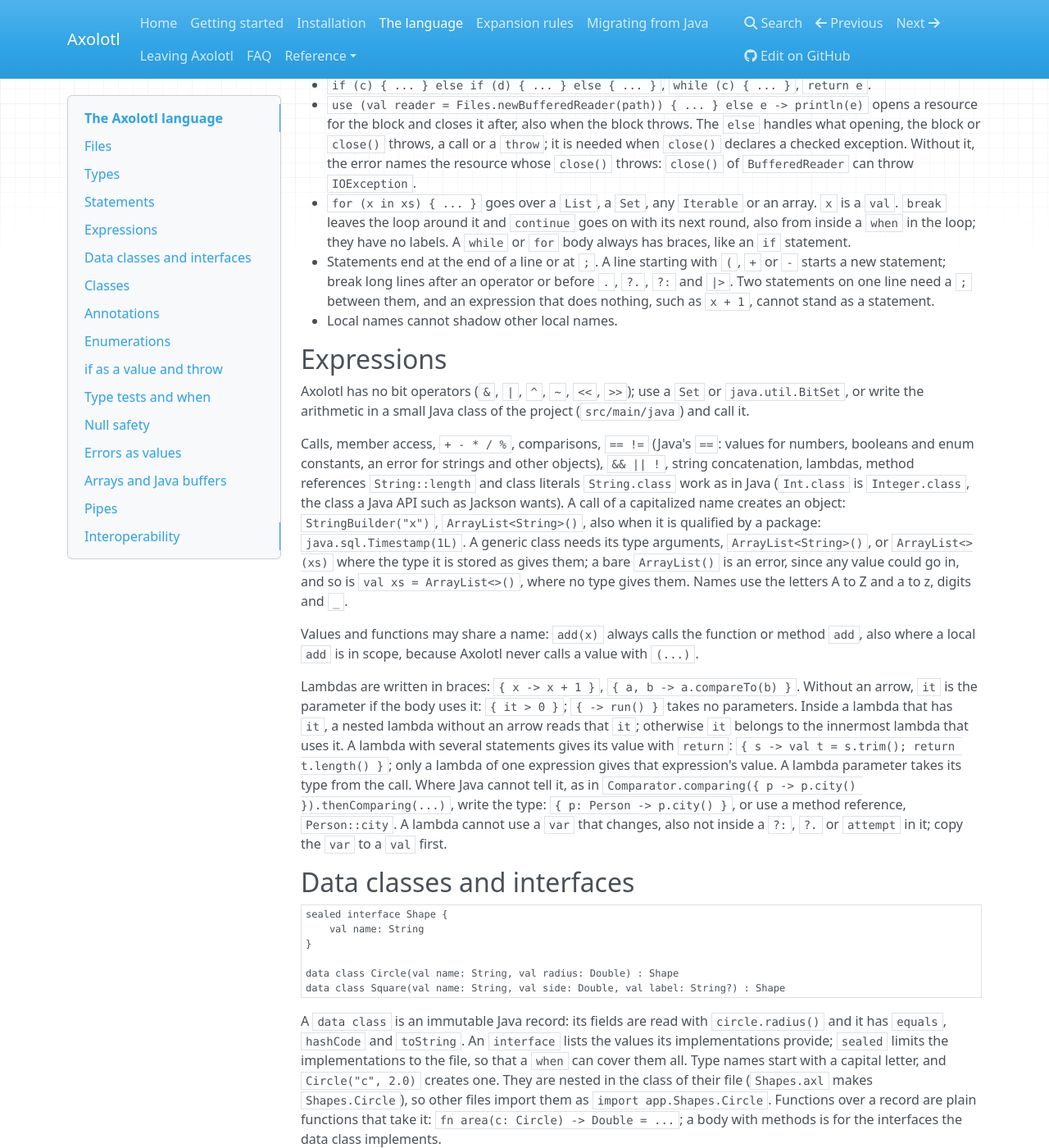
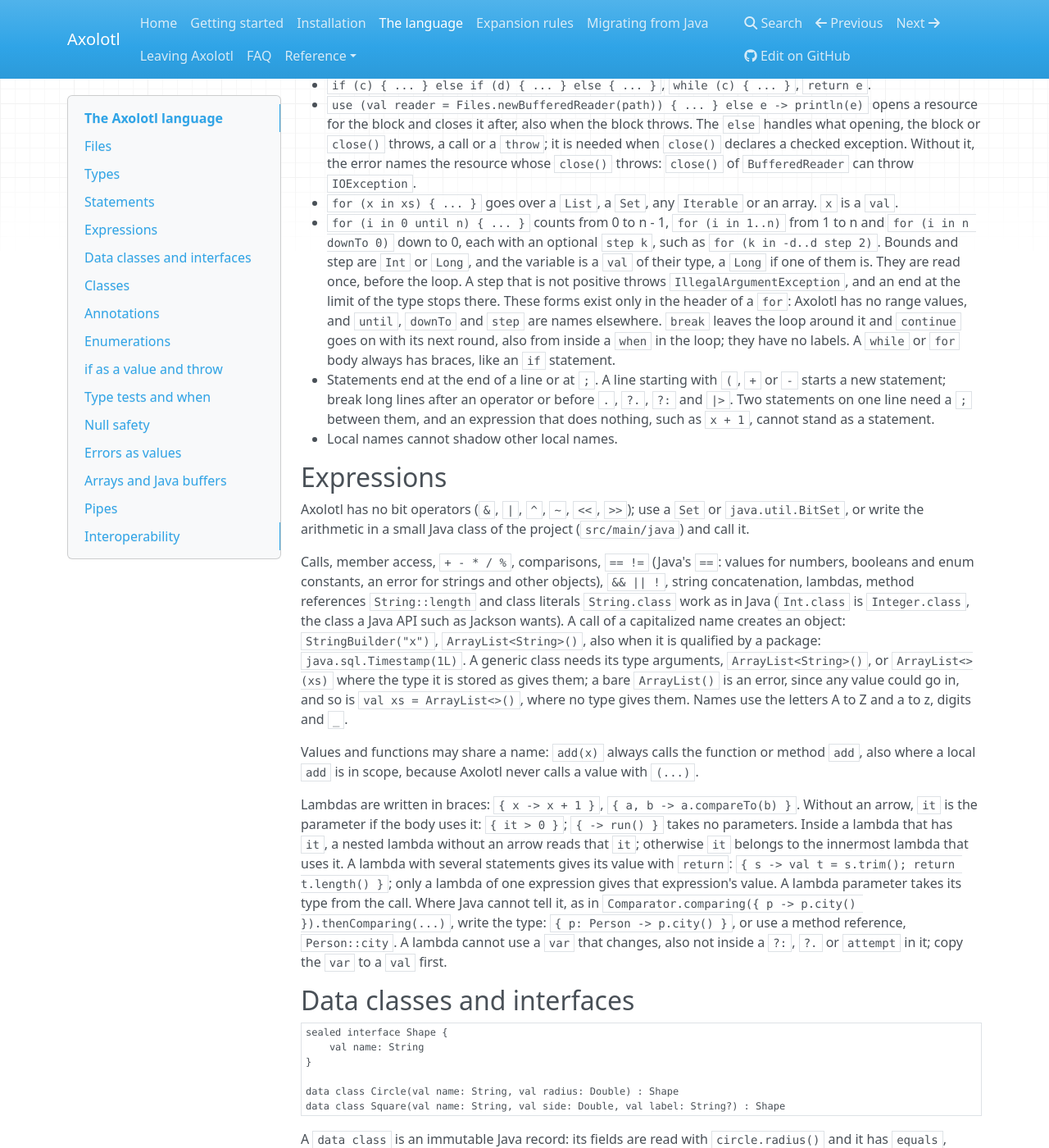
Before and after one commit to k1ngmang/axolotl-lang, an MkDocs documentation site: the page built from docs/language.md, in a window 1280 px wide and 1400 px high, scrolled down 1513 px. Shown: the whole window at 82% size. Built offline with MkDocs 1.6.1, drawn with Linux system fonts in a browser that asks for light colours; nearby versions of some CDN libraries; some of the changed text lies outside the part shown.

Commit message:
Document counting loops and sealed interfaces across files

```diff
--- a/docs/language.md
+++ b/docs/language.md
@@ -79,6 +79,11 @@ Axolotl has no bounded wildcards (`? extends T`, `? super T`). A parameter that
   `close()` throws, a call or a `throw`; it is needed when `close()` declares a checked exception. Without it, the error names the resource whose `close()` throws: `close()` of `BufferedReader` can
   throw `IOException`.
 - `for (x in xs) { ... }` goes over a `List`, a `Set`, any `Iterable` or an array. `x` is a `val`.
+- `for (i in 0 until n) { ... }` counts from 0 to n - 1, `for (i in 1..n)` from 1 to n and `for (i in n downTo 0)` down to 0,
+  each with an optional `step k`, such as `for (k in -d..d step 2)`. Bounds and step are `Int` or `Long`, and the variable
+  is a `val` of their type, a `Long` if one of them is. They are read once, before the loop. A step that is not positive
+  throws `IllegalArgumentException`, and an end at the limit of the type stops there. These forms exist only in the header
+  of a `for`: Axolotl has no range values, and `until`, `downTo` and `step` are names elsewhere.
   `break` leaves the loop around it and `continue` goes on with its next round, also from inside a
   `when` in the loop; they have no labels.
   A `while` or `for` body always has braces, like an `if` statement.
@@ -130,7 +135,9 @@ data class Square(val name: String, val side: Double, val label: String?) : Shap
 
 A `data class` is an immutable Java record: its fields are read with `circle.radius()` and it has
 `equals`, `hashCode` and `toString`. An `interface` lists the values its implementations provide;
-`sealed` limits the implementations to the file, so that a `when` can cover them all. Type names start
+`sealed` limits the implementations to the package, the file and the other files of its package, so that a `when` can
+cover them all. A type declared in a file of its own name, such as `data class InsertDelta(...) : Delta` in `InsertDelta.axl`,
+keeps the Java name `app.InsertDelta`, and the interface names it with Java's `permits`. Type names start
 with a capital letter, and `Circle("c", 2.0)` creates one. They are nested in the class of their file
 (`Shapes.axl` makes `Shapes.Circle`), so other files import them as `import app.Shapes.Circle`.
 Functions over a record are plain functions that take it: `fn area(c: Circle) -> Double = ...`;
```
Also changed, not shown: CHANGELOG.md (+2 -0 lines), docs/decisions.md (+2 -0 lines), docs/migration.md (+1 -1 lines).
